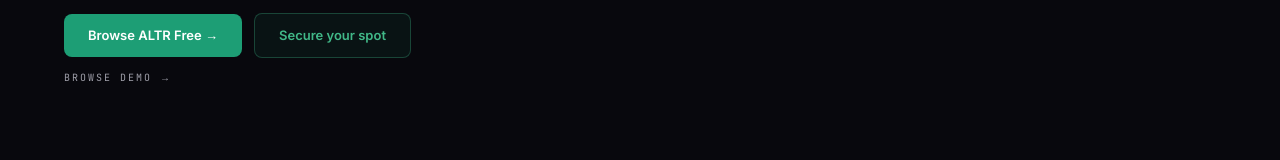
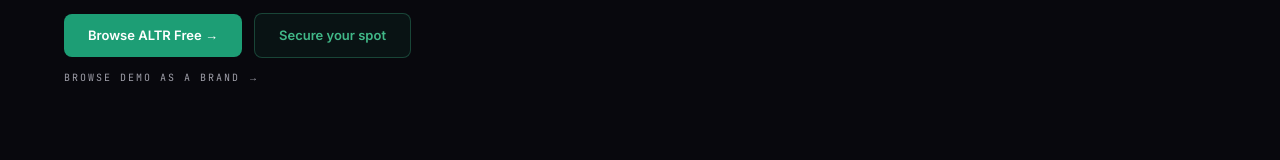
Before and after one commit to altr2026/altr_mvp, a Next.js app: page / in a window 1280 px wide. Shown: the part 406-566 px from the top of the page. Built offline with nearby package versions, Linux system fonts and the light colour scheme.

Commit message:
Landing: rename Browse Demo CTA and point it at /brands
Renamed the secondary hero link from Browse Demo to Browse Demo as a
brand, and switched its target from the in-page #live-ip anchor to
the dedicated /brands page so the brand-side demo gets a clear entry
point.

```diff
--- a/src/components/landing/HeroCTAs.tsx
+++ b/src/components/landing/HeroCTAs.tsx
@@ -27,10 +27,10 @@
       </div>
 
       <Link
-        href="#live-ip"
+        href="/brands"
         className="mt-3 inline-block font-mono text-[10px] uppercase tracking-[0.2em] text-altr-text-2 transition hover:text-altr-lime"
       >
-        Browse Demo →
+        Browse Demo as a brand →
       </Link>
 
       <Modal open={signInOpen} onClose={() => setSignInOpen(false)}>
```
